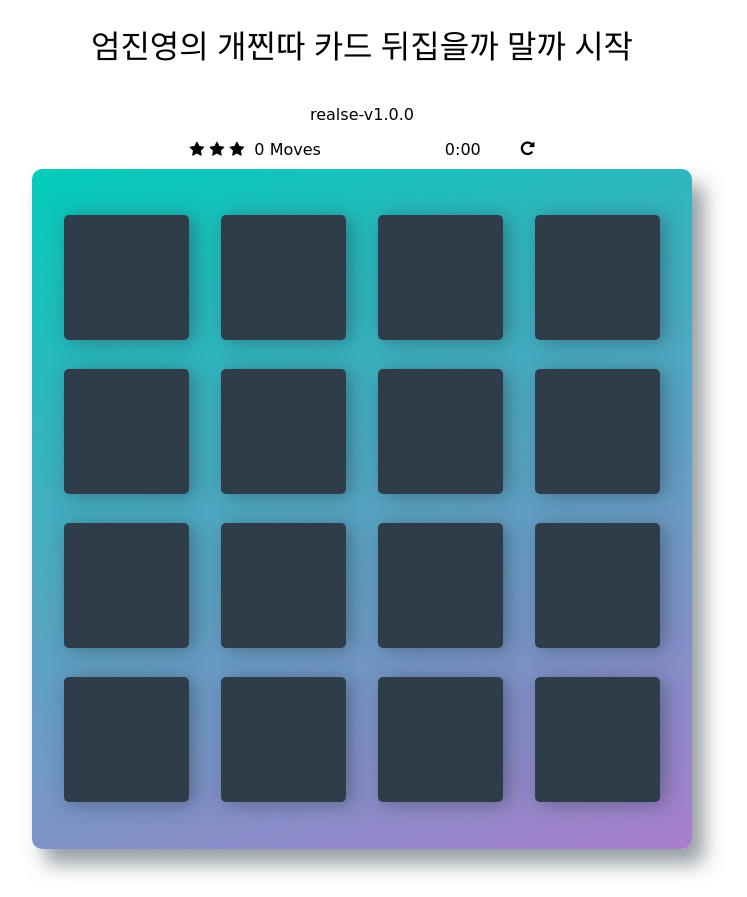
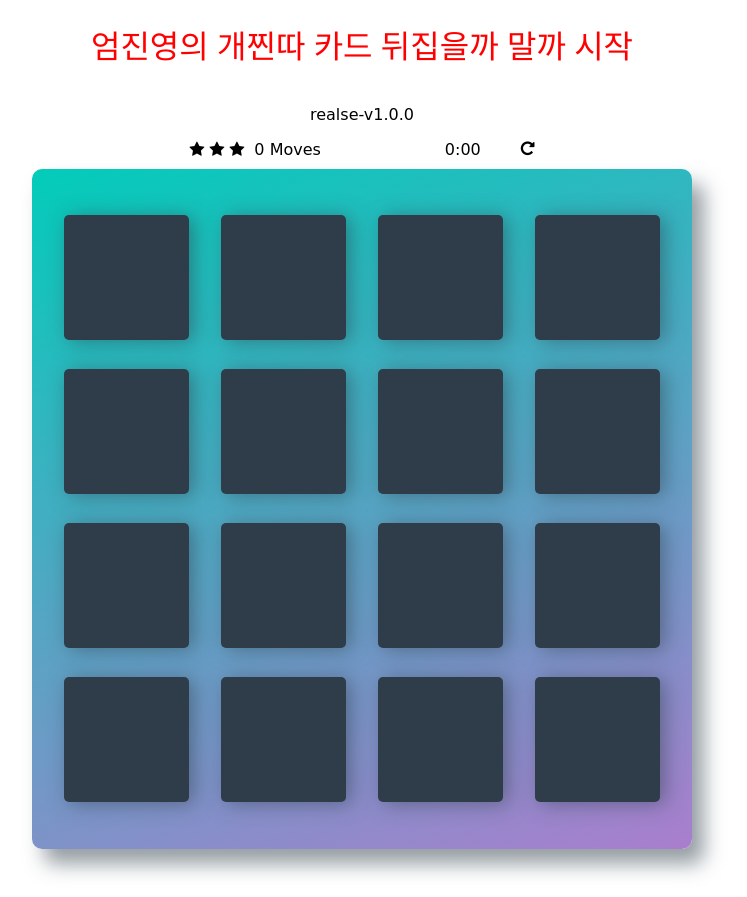
Before and after one commit to silverisiron/team-project, a plain HTML site: page index.html in a window 1280 px wide. In both pictures the pointer is over the element "엄진영의 개찐따 카드 뒤집을까 말까 시작". Shown: the whole page, without its empty margins (278-1025 px from the left). Drawn offline with Linux system fonts and the light colour scheme; a web font is replaced by a local one.

Commit message:
css hover

```diff
--- a/css/app.css
+++ b/css/app.css
@@ -31,6 +31,10 @@ body {
 h1 {
   font-family: "Open Sans", sans-serif;
   font-weight: 300;
+}
+
+h1:hover {
+  color: red;
 }
 
 /*
```
